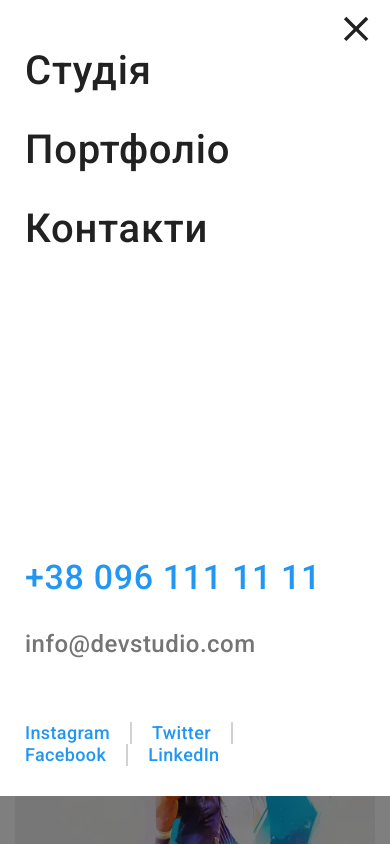
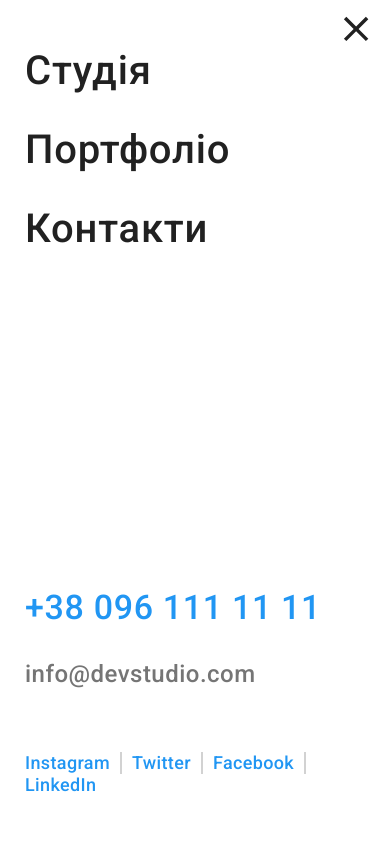
Before and after one commit to GitGoIT/goit-markup-hw-08, a plain HTML site: page portfolio.html in a window 390 px wide. Both pictures are taken after a click on the button 354 px from the left and 31 px from the top of the page. Shown: the top 844 px of the page. Drawn offline with nearby package versions, Linux system fonts and the light colour scheme.

Commit message:
upd4_hw8 28/08/2022

```diff
--- a/portfolio.html
+++ b/portfolio.html
@@ -58,6 +58,7 @@
                         <use href="./images/sprite.svg#icon-close-modal"></use>
                     </svg>
                 </button>
+                <div class="mobile-menu__between-position">
                     <nav>
                         <ul class="list mobile-menu__list-nav">
                             <li class="mobile-menu__item-nav">
@@ -71,6 +72,7 @@
                             </li>
                         </ul>
                     </nav>
+                    <div class="mobile-menu__contact-social">
                         <ul class="list mobile-menu__list-contact">
                             <li class="mobile-menu__item-contact">
                                 <a class="link mobile-menu__link-phone" href="tel:+380961111111">+38 096 111 11 11</a>
@@ -79,7 +81,6 @@
                                 <a class="link mobile-menu__link-mail" href="mailto:info@devstudio.com">info@devstudio.com</a>
                             </li>
                         </ul>
-                <div class="mobile-menu__social">
                         <ul class="list mobile-menu__list-social">
                             <li class="mobile-menu__item-social">
                                 <a class="link mobile-menu__link-social" href="">Instagram</a>
@@ -94,6 +95,7 @@
                                 <a class="link mobile-menu__link-social" href="">LinkedIn</a>
                             </li>
                         </ul>
+                    </div>
                 </div>
             </div>
         </div>
--- a/sass/components/_mobile-menu.scss
+++ b/sass/components/_mobile-menu.scss
@@ -2,8 +2,9 @@
 .mobile-menu {
         position: fixed;
         width: 100%;
+
         height: 100%;
-        max-height: 796px;
+
         background-color: #FFFFFF;
         box-shadow: 0 0 0 100vmax rgba(0, 0, 0, 0.5);
         /*--задаємо тінь для імітації backdrop--*/
@@ -26,7 +27,8 @@
         position: relative;
         padding-left: 25px;
         padding-top: 48px;
-        padding-bottom: 48px;}
+        padding-bottom: 48px;
+        height: 100%}
 
     .mobile-menu__close-btn {
         position: absolute;
@@ -45,10 +47,21 @@
             fill: var(--accent-color);}
     }
 
+    .mobile-menu__between-position {
+        display: flex;
+        flex-direction: column;
+        justify-content: space-between;
+        height: 100%;}
+
+    .mobile-menu__contact-social {
+        display: flex;
+        flex-direction: column;
+        gap: 64px;}
+
+
    .mobile-menu__list-nav {
-        margin-bottom: 306px;
         display: flex;
-    flex-direction: column;
+        flex-direction: column;
         gap: 32px;}
 
 
@@ -64,10 +77,9 @@
         }
 
     .mobile-menu__list-contact {
-        margin-bottom: 64px;}
-
-    .mobile-menu__item-contact:not(:last-child) {
-        margin-bottom: 32px;}
+        display: flex;
+        flex-direction: column;
+        gap: 32px;}
 
     .mobile-menu__link-phone {
         font-weight: 500;
@@ -83,9 +95,6 @@
         letter-spacing: 0.02em;
         color: var(--secondary-text-colour);}
 
-    .mobile-menu__social {
-        display: flex;}
-
     .mobile-menu__list-social {
         display: flex;
         align-items: center;
@@ -95,16 +104,12 @@
         display: flex;
         align-items: center;
 
-        &:not(:last-child) {
-            margin-right: 10px;}
-
         &:not(:last-child)::after {
             content:"";
             width: 22px;
             height: 0;
             border: 1px solid rgba(33, 33, 33, 0.2);
-            transform: rotate(90deg);
-            margin-left: 10px;}
+            transform: rotate(90deg);}
     }
 
     .mobile-menu__link-social {
--- a/sass/layout/_advantages.scss
+++ b/sass/layout/_advantages.scss
@@ -4,6 +4,7 @@
     line-height: 1.14;
     letter-spacing: 0.03em;
     text-transform: uppercase;
+    text-align: center;
     margin-bottom: 10px;}
 
 .advantages__text {
@@ -42,8 +43,10 @@
 @media screen and (min-width: 768px) {
     .advantages__item {
         width: 354px;}
+
+    .advantages__title {
+        text-align: left;}
 }
-
 
 
 //--1200
--- a/sass/layout/_modal-window.scss
+++ b/sass/layout/_modal-window.scss
@@ -197,6 +197,18 @@
 }
 
 
+//--450
+
+@media screen and (max-width: 450px) {
+    .modal {
+        width: 100%;
+        height: fit-content;}
+
+    .modal-form__check-desc {
+        flex-wrap: wrap;}
+}
+
+
 //--1200
 
 @media screen and (min-width: 1200px) {
```
Also changed, not shown: index.html (+3 -1 lines), css/main.css, css/main.min.css, 2 other files. Lines whose indentation alone changed are shown as unchanged.
